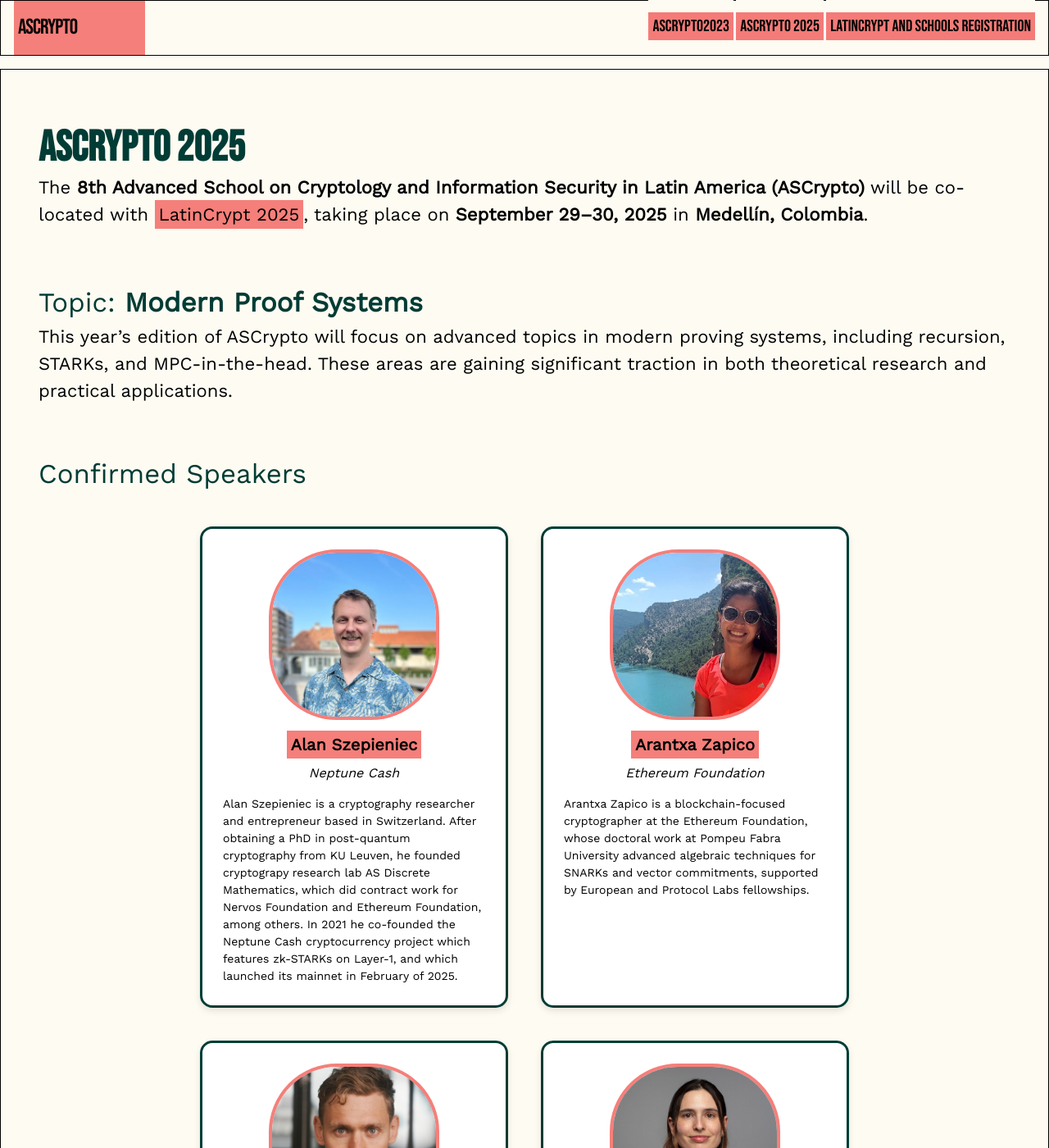
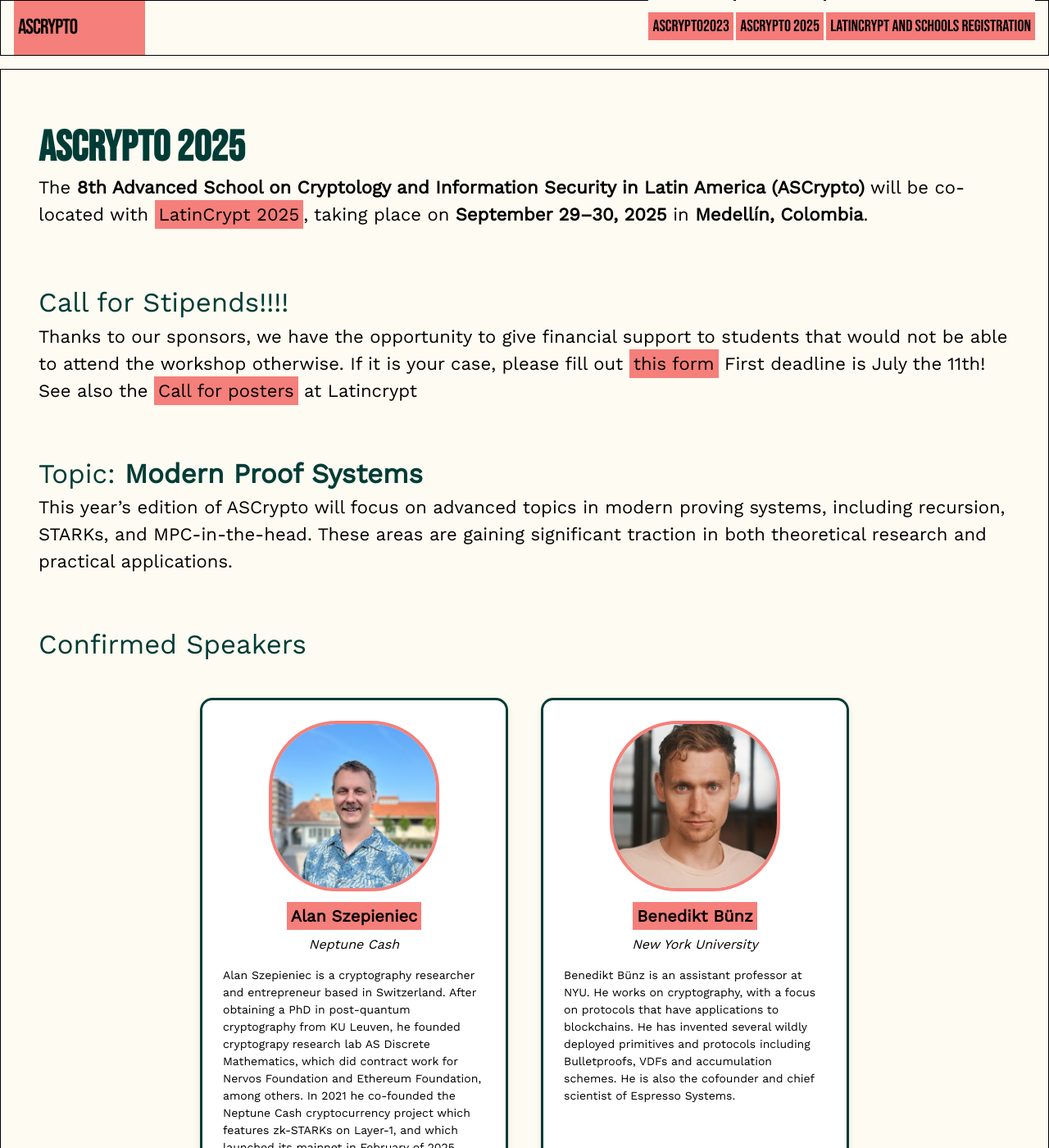
Before and after one commit to claucece/ascrypto, a Jekyll site: the page built from 2025.html, in a window 1280 px wide and 1400 px high. Shown: the whole window at 82% size. Built offline with Jekyll 4.4.1, drawn with Linux system fonts in a browser that asks for light colours; some of the changed text lies outside the part shown.

Commit message:
delete AZ - bring call for stipends to the top

```diff
--- a/2025.html
+++ b/2025.html
@@ -15,6 +15,18 @@ tags: menu
 	</p>
 
 	<br><br>
+
+	<section id="stipends" style="margin-bottom: 60px;">
+		<h2>Call for Stipends!!!!</h2>
+		<p> Thanks to our sponsors, we have the opportunity to give financial support to students that would not be able to attend the workshop otherwise.
+		If it is your case, please fill out <a href="https://docs.google.com/forms/d/e/1FAIpQLSera8tYvjePA1kcndOxftd2FHM3qtCpjA0iUWJyGVQ3L1ZBiQ/viewform?usp=header" target="_blank">this form</a>
+		First deadline is July the 11th!
+
+		</p>
+
+		<p> See also the <a href="https://ciencias.medellin.unal.edu.co/eventos/latincrypt/submit-a-paper.html" target="_blank">Call for posters</a> at Latincrypt
+		</p>
+	</section>
 
 	<section id="topic" style="margin-bottom: 60px;">
 		<h2>Topic: <strong>Modern Proof Systems</strong></h2>
@@ -38,16 +50,6 @@ tags: menu
 					Alan Szepieniec is a cryptography researcher and entrepreneur based in Switzerland. After obtaining a PhD in post-quantum cryptography from KU Leuven, he founded cryptograpy research lab AS Discrete Mathematics, which did contract work for Nervos Foundation and Ethereum Foundation, among others. In 2021 he co-founded the Neptune Cash cryptocurrency project which features zk-STARKs on Layer-1, and which launched its mainnet in February of 2025.				</div>
 			</div>
 
-
-			<div class="speaker-card">
-				<img src="{{ '/assets/2025/arantxa_photo.jpg' | relative_url }}" alt="Arantxa Zapico" class="speaker-image">
-				<div class="speaker-name">
-					<a href="https://sites.google.com/view/arantxazapico/home" target="_blank">Arantxa Zapico</a>
-				</div>
-				<div class="speaker-affiliation">Ethereum Foundation</div>
-				<div class="speaker-bio">
-					Arantxa Zapico is a blockchain-focused cryptographer at the Ethereum Foundation, whose doctoral work at Pompeu Fabra University advanced algebraic techniques for SNARKs and vector commitments, supported by European and Protocol Labs fellowships.				</div>
-			</div>
 
 			<div class="speaker-card">
 				<img src="{{ '/assets/2025/benedikt_photo.jpg' | relative_url }}" alt="Benedikt Bünz" class="speaker-image">
@@ -171,16 +173,7 @@ tags: menu
 		</div>
 	</section>
 
-	<section id="stipends" style="margin-bottom: 60px;">
-		<h2>Stipends</h2>
-		<p> Thanks to our sponsors, we have the opportunity to give financial support to students that would not be able to attend the workshop otherwise.
-		If it is your case, please fill out <a href="https://docs.google.com/forms/d/e/1FAIpQLSera8tYvjePA1kcndOxftd2FHM3qtCpjA0iUWJyGVQ3L1ZBiQ/viewform?usp=header" target="_blank">this form</a>
-		as soon as possible
-		</p>
 
-		<p> See also the <a href="https://ciencias.medellin.unal.edu.co/eventos/latincrypt/submit-a-paper.html" target="_blank">Call for posters</a> at Latincrypt
-		</p>
-	</section>
 
 </div>
 </body>
```
